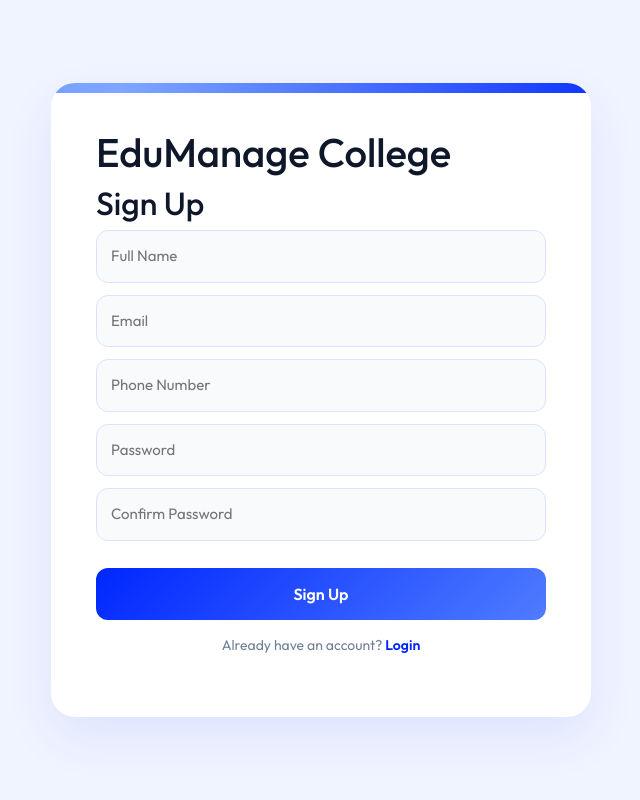
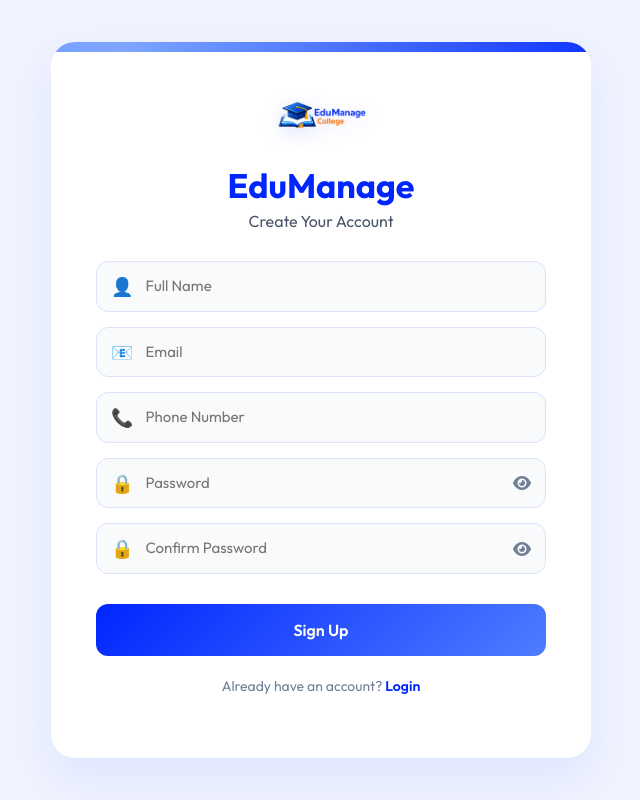
Before and after one commit to danushkumar77/Edumanage, a React (Vite) app: page /signup in a window 1280 px wide. Shown: the whole page, without its empty margins (319-959 px from the left). Built offline with nearby package versions, Linux system fonts and the light colour scheme; the HTML template or start-up script is replaced by a standard one.

Commit message:
update signup page

```diff
--- a/src/Pages/SignUp.jsx
+++ b/src/Pages/SignUp.jsx
@@ -2,6 +2,7 @@ import React, { useState } from 'react';
 import { Link, useNavigate } from 'react-router-dom';
 import { useAppState } from '../Compound/StateContext';
 import '../Asset/CSS/login.css';
+import logoImg from '../Asset/Images/logo.png';
 
 export default function SignUp() {
   const { signup } = useAppState();
@@ -14,6 +15,9 @@ export default function SignUp() {
     password: '',
     confirmPassword: ''
   });
+
+  const [showPassword, setShowPassword] = useState(false);
+  const [showConfirmPassword, setShowConfirmPassword] = useState(false);
 
   const handleSignupSubmit = (e) => {
     e.preventDefault();
@@ -56,10 +60,18 @@ export default function SignUp() {
   return (
     <div className="login-page-wrapper">
       <div className="login-box">
-        <h1>EduManage College</h1>
-        <h2>Sign Up</h2>
+        <div className="login-content">
+          <div className="login-form-side">
+            <Link to="/">
+              <img src={logoImg} alt="EduManage Logo" style={{ cursor: 'pointer', maxWidth: '130px', marginBottom: '10px' }} />
+            </Link>
+            <h1>EduManage</h1>
+            <h2>Create Your Account</h2>
 
             <form onSubmit={handleSignupSubmit}>
+              {/* Full Name */}
+              <div className="input-box">
+                <span>👤</span>
                 <input
                   type="text"
                   placeholder="Full Name"
@@ -67,6 +79,11 @@ export default function SignUp() {
                   onChange={e => setFormData({ ...formData, name: e.target.value })}
                   required
                 />
+              </div>
+
+              {/* Email */}
+              <div className="input-box">
+                <span>📧</span>
                 <input
                   type="email"
                   placeholder="Email"
@@ -74,6 +91,11 @@ export default function SignUp() {
                   onChange={e => setFormData({ ...formData, email: e.target.value })}
                   required
                 />
+              </div>
+
+              {/* Phone Number */}
+              <div className="input-box">
+                <span>📞</span>
                 <input
                   type="text"
                   placeholder="Phone Number"
@@ -81,28 +103,53 @@ export default function SignUp() {
                   onChange={e => setFormData({ ...formData, phone: e.target.value })}
                   required
                 />
+              </div>
+
+              {/* Password */}
+              <div className="input-box">
+                <span>🔒</span>
                 <input
-            type="password"
+                  type={showPassword ? 'text' : 'password'}
                   placeholder="Password"
                   value={formData.password}
                   onChange={e => setFormData({ ...formData, password: e.target.value })}
                   required
                 />
+                <i
+                  className={`fa-solid ${showPassword ? 'fa-eye-slash' : 'fa-eye'}`}
+                  style={{ cursor: 'pointer', color: showPassword ? '#0026ff' : '#718096', fontSize: '16px', marginLeft: '8px', transition: 'color 0.2s ease' }}
+                  onClick={() => setShowPassword(!showPassword)}
+                  title="Toggle Password Visibility"
+                ></i>
+              </div>
+
+              {/* Confirm Password */}
+              <div className="input-box">
+                <span>🔒</span>
                 <input
-            type="password"
+                  type={showConfirmPassword ? 'text' : 'password'}
                   placeholder="Confirm Password"
                   value={formData.confirmPassword}
                   onChange={e => setFormData({ ...formData, confirmPassword: e.target.value })}
                   required
                 />
+                <i
+                  className={`fa-solid ${showConfirmPassword ? 'fa-eye-slash' : 'fa-eye'}`}
+                  style={{ cursor: 'pointer', color: showConfirmPassword ? '#0026ff' : '#718096', fontSize: '16px', marginLeft: '8px', transition: 'color 0.2s ease' }}
+                  onClick={() => setShowConfirmPassword(!showConfirmPassword)}
+                  title="Toggle Password Visibility"
+                ></i>
+              </div>
 
               <button type="submit">Sign Up</button>
             </form>
 
-        <p className="bottom-text" style={{ marginTop: '15px' }}>
+            <p className="bottom-text">
               Already have an account? <Link to="/login">Login</Link>
             </p>
           </div>
         </div>
+      </div>
+    </div>
   );
 }
```
Lines whose indentation alone changed are shown as unchanged.
